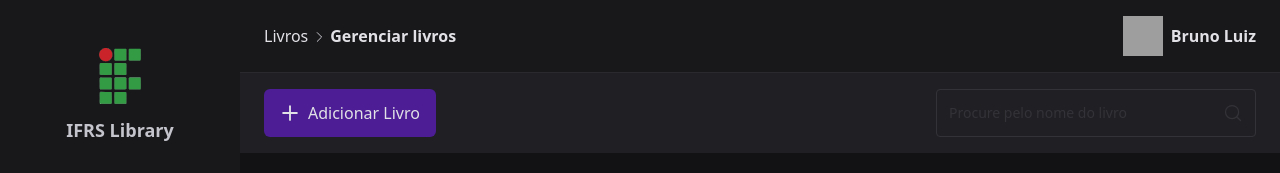
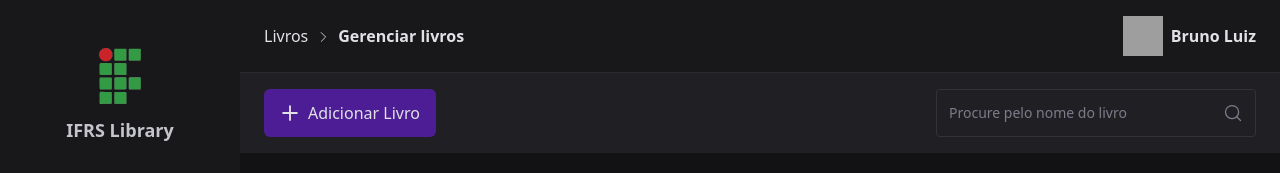
Before and after one commit to brunosllz/library-ifrs, a React (Vite) app: page /books in a window 1280 px wide. Shown: the top 173 px of the page. Built offline with nearby package versions, Linux system fonts and the light colour scheme; data requests are answered from the project's data file; grey boxes are pictures that could not be loaded.

Commit message:
Refactoring textinput component and default layout

```diff
--- a/src/components/TextInput.tsx
+++ b/src/components/TextInput.tsx
@@ -27,20 +27,20 @@ interface TextInputIconProps {
 }
 
 function TextInputIcon({ children }: TextInputIconProps) {
-  return <Slot className="w-5 h-5 text-gray-400">{children}</Slot>
+  return <Slot className="w-5 h-5 text-gray-300">{children}</Slot>
 }
 
 TextInputIcon.displayName = 'TextInput.Icon'
 
 export interface TextInputInputProps
-  extends ComponentPropsWithoutRef<'input'> {}
+  extends ComponentPropsWithoutRef<'input'> { }
 
 const TextInputInput = forwardRef<HTMLInputElement, TextInputInputProps>(
   ({ children, color = 'cyan', ...props }: TextInputInputProps, ref) => {
     return (
       <input
         ref={ref}
-        className="flex-1 text-gray-100 placeholder:text-gray-400 text-sm outline-none bg-transparent"
+        className="flex-1 text-gray-100 placeholder:text-gray-300 text-sm outline-none bg-transparent"
         {...props}
       />
     )
--- a/src/layouts/DefaultLayout.tsx
+++ b/src/layouts/DefaultLayout.tsx
@@ -10,7 +10,7 @@ export function DefaultLayout() {
 
       <div className="flex flex-col flex-1">
         <header className="flex w-full px-6 py-4 items-center justify-between border-b border-gray-500 bg-gray-800">
-          <div className="flex gap-1 items-end">
+          <div className="flex gap-2 items-end">
             <span className="leading-none">Livros</span>
             <CaretRight size={14} />
             <strong className="leading-none">Gerenciar livros</strong>
```
